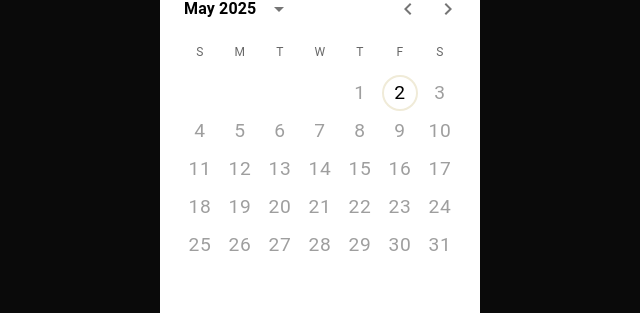
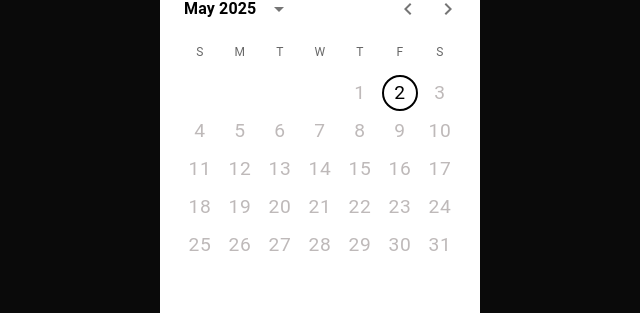
Before and after one commit to Mhkhan20/bookingSystem, a Next.js app: page /booking in a window 1280 px wide. Shown: the part 300-613 px from the top of the page, without its empty margins (320-960 px from the left). Built offline with nearby package versions, Linux system fonts and the light colour scheme; no server answers; the database is empty; sample sign-in values are in the browser's storage.

Commit message:
unavailable time slots dates dsiabled update

```diff
--- a/app/booking/page.jsx
+++ b/app/booking/page.jsx
@@ -54,17 +54,22 @@ export default function BookingPage() {
     return new Date(year, month - 1, day); // month is zero-based
   });
 
-  // Helper to check if a date should be enabled
-  const isDateAvailable = (date) => {
-    return availableDates.some(
-      (d) =>
-        d.getFullYear() === date.getFullYear() &&
-        d.getMonth() === date.getMonth() &&
-        d.getDate() === date.getDate()
-    );
-  };
 
-  // Get selected date as string (yyyy-mm-dd) for comparison
+const isDateAvailable = (date) => {
+  const dateString = `${date.getFullYear()}-${String(date.getMonth() + 1).padStart(2, '0')}-${String(date.getDate()).padStart(2, '0')}`;
+
+
+  const availabilityForDate = availability.find(item => item.date === dateString);
+  if (!availabilityForDate) return false;
+
+
+  const unbookedSlots = availabilityForDate.slots.filter(slot =>
+    !bookings.some(booking => booking.date === dateString && booking.time === slot)
+  );
+
+  return unbookedSlots.length > 0;
+};
+
   const selectedDateString = selectedDate
     ? `${selectedDate.getFullYear()}-${String(selectedDate.getMonth() + 1).padStart(2, '0')}-${String(selectedDate.getDate()).padStart(2, '0')}`
     : "";
@@ -97,7 +102,7 @@ export default function BookingPage() {
           value={selectedDate}
           onChange={(date) => {
             setSelectedDate(date);
-            setSelectedSlot("");  // Reset the time slot when date changes
+            setSelectedSlot("");
         }}
           shouldDisableDate={(date) => !isDateAvailable(date)}
           slotProps={{
--- a/app/components/Header.jsx
+++ b/app/components/Header.jsx
@@ -43,7 +43,6 @@ export default function Header() {
                     Sign Out
                 </button>
             )}
-
             {isAdmin && (
                 <button className="signoutButton" onClick={() => router.push('/admin')}>
                     Admin
--- a/app/globals.css
+++ b/app/globals.css
@@ -402,18 +402,20 @@ input {
 .MuiPickersDay-root.Mui-selected {
   background-color: #f0ebd8 !important;
   color: black !important;
-  border: 1px solid #615b5b !important;
+  border: 1.5px solid #615b5b !important;
 }
 
 .MuiPickersDay-today {
-  border: 2px solid #f0ebd8 !important;
-  color: #000 !important;
+  border: 2px solid #000000 !important;
+  color: #000000 !important;
 }
 
-.MuiPickersDay-disabled {
-  color: #a9a8a87e !important;
-  text-decoration: line-through;
+.MuiPickersDay-root.Mui-disabled:not(.MuiPickersDay-today) {
+  color: #5e515167 !important;
+
 }
+
+
 
 .MuiPickersDay-root {
   font-size: 1.2rem !important;
```
